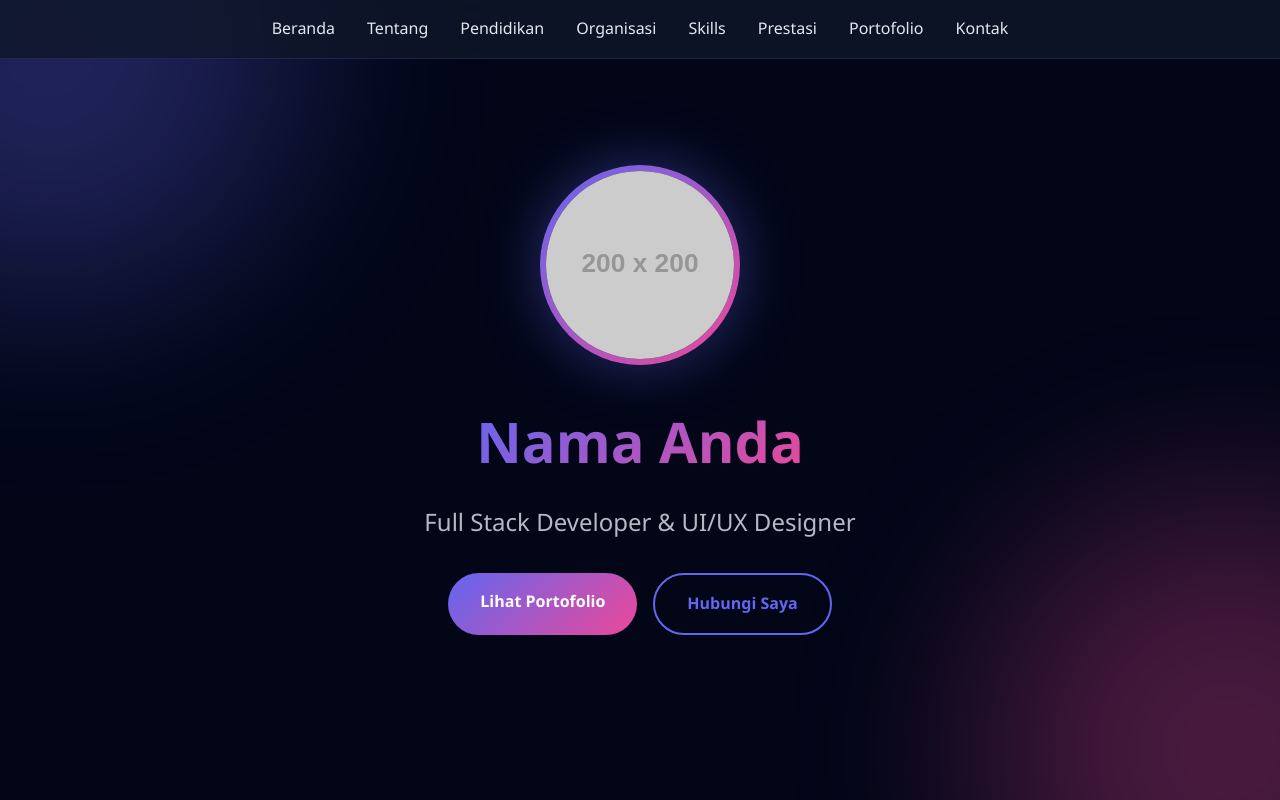
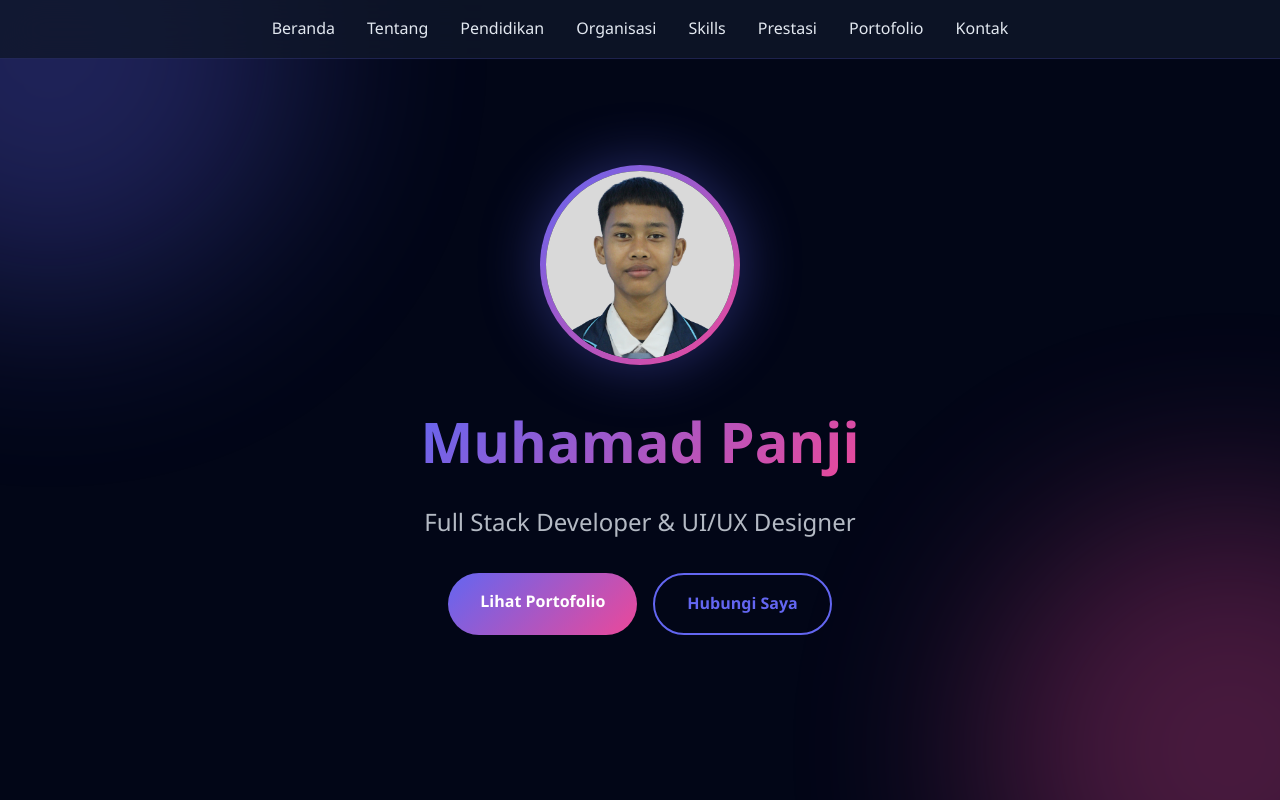
Before and after one commit to muhamadpanji08/muhamadpanji08.github.io, a plain HTML site: page index.html in a window 1280 px wide. Shown: the top 800 px of the page. Drawn offline with Linux system fonts and the light colour scheme; placeholder pictures from the web are drawn by us.

Commit message:
Update index.html

```diff
--- a/index.html
+++ b/index.html
@@ -3,7 +3,7 @@
 <head>
     <meta charset="UTF-8">
     <meta name="viewport" content="width=device-width, initial-scale=1.0">
-    <title>Portofolio Modern</title>
+    <title>Portofolio``</title>
     <style>
         * {
             margin: 0;
@@ -569,11 +569,11 @@
             <div class="profile-image">
                 <div class="profile-image-inner">
                     <!-- Ganti URL di bawah dengan URL foto profil Anda -->
-                    <img src="https://via.placeholder.com/200" alt="Foto Profil">
+                    <img src="Muhamad Panji.png" alt="Foto Profil">
                 </div>
             </div>
         </div>
-        <h1>Nama Anda</h1>
+        <h1>Muhamad Panji</h1>
         <p class="subtitle">Full Stack Developer & UI/UX Designer</p>
         <div class="cta-buttons">
             <a href="#portfolio" class="btn btn-primary">Lihat Portofolio</a>
```
